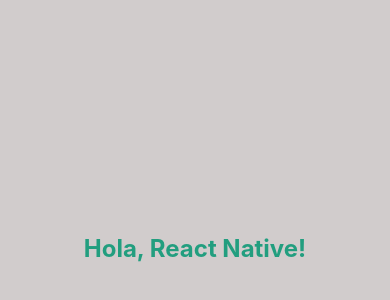
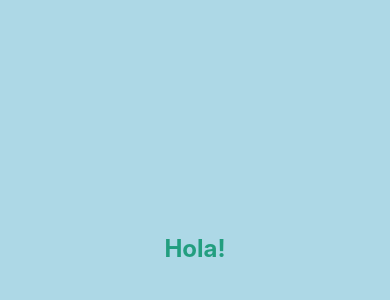
Before and after one commit to carlesconesa34/react-test, a React Native app in the folder app/: screen / in a window 390 px wide. Shown: the part 174-474 px from the top of the page. Built offline with nearby package versions, Linux system fonts and the light colour scheme.

Commit message:
feat: style changes

```diff
--- a/app/App.tsx
+++ b/app/App.tsx
@@ -12,7 +12,7 @@
 const styles = StyleSheet.create({
   container: {
     flex: 1,
-    backgroundColor: '#d1cccc',
+    backgroundColor: 'lightblue',
     alignItems: 'center',
     justifyContent: 'center',
   }
--- a/app/components/Saludo.jsx
+++ b/app/components/Saludo.jsx
@@ -10,7 +10,7 @@
   const greeting = translations[lang]
 
   return (
-      <Text style={styles.title}>{greeting}, React Native!</Text>
+      <Text style={styles.title}>{greeting}!</Text>
   );
 }
 
```
